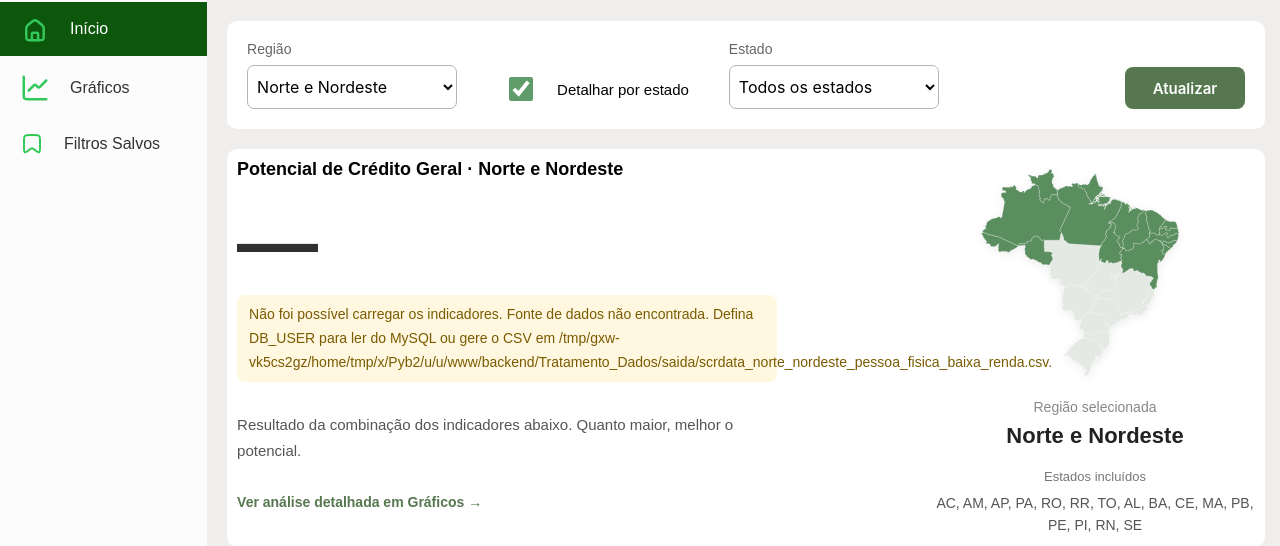
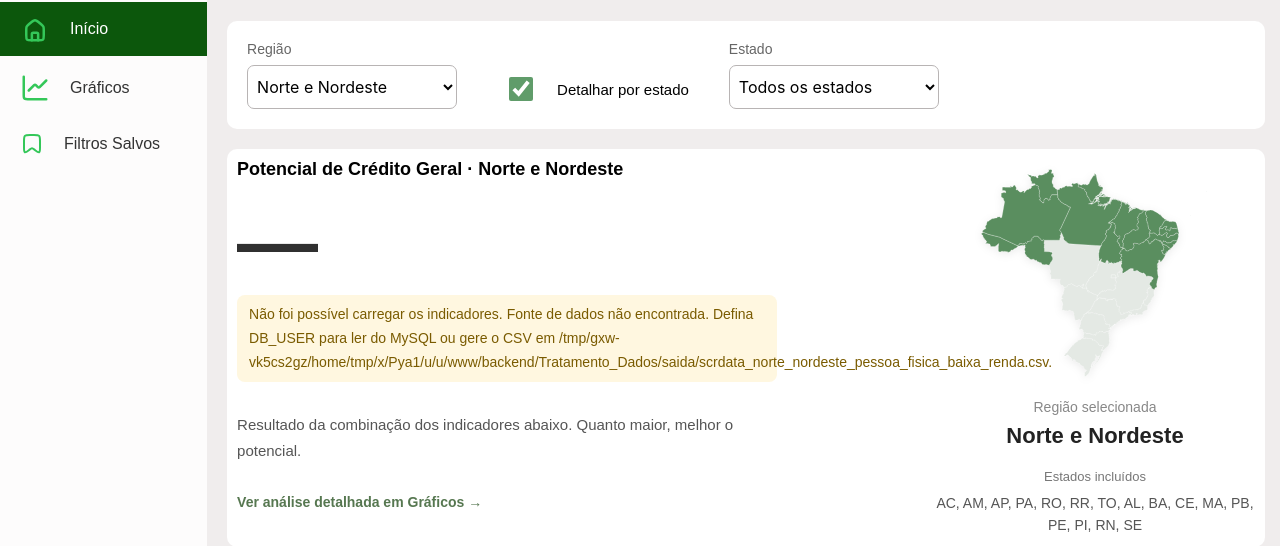
Before and after one commit to fatec-sjc-404-team/API-DSM-1SEMESTRE-2026, a Flask app: page / in a window 1280 px wide. Shown: the part 132-678 px from the top of the page. Run offline with Flask 3, Linux system fonts and the light colour scheme.

Commit message:
feat(FC404-99): remover botao redundante atualizar dos filtros

```diff
--- a/backend/static/css/index.css
+++ b/backend/static/css/index.css
@@ -60,25 +60,6 @@
 .switch-group label {
   font-size: 15px;
   font-weight: 500;
-}
-
-.filters button {
-  margin-left: auto;
-  width: 120px;
-  height: 42px;
-  border: none;
-  border-radius: 8px;
-  background: rgba(44, 85, 36, 0.8);
-  color: #fff;
-  font:
-    600 15px 'Inter',
-    sans-serif;
-  cursor: pointer;
-  transition: 0.25s;
-}
-
-.filters button:hover {
-  background: #283d2b;
 }
 
 .hero {
@@ -390,8 +371,3 @@
   text-align: right;
   color: #303030;
 }
-
-.filters button:disabled {
-  opacity: 0.6;
-  cursor: wait;
-}
--- a/backend/static/js/potencial-credito.js
+++ b/backend/static/js/potencial-credito.js
@@ -59,7 +59,6 @@ document.addEventListener('DOMContentLoaded', () => {
     regiao: document.getElementById('filtro-regiao'),
     estado: document.getElementById('filtro-estado'),
     detalharEstado: document.getElementById('estado'),
-    atualizar: document.getElementById('btn-atualizar'),
     tituloPotencial: document.getElementById('titulo-potencial'),
     valorPotencial: document.getElementById('valor-potencial'),
     aviso: document.getElementById('aviso-potencial'),
@@ -108,7 +107,6 @@ document.addEventListener('DOMContentLoaded', () => {
 
   async function carregar() {
     estado.buscando = true;
-    elementos.atualizar.disabled = true;
     mostrarAviso('Carregando indicadores...');
 
     try {
@@ -119,7 +117,6 @@ document.addEventListener('DOMContentLoaded', () => {
       mostrarAviso(`Não foi possível carregar os indicadores. ${erro.message}`);
     } finally {
       estado.buscando = false;
-      elementos.atualizar.disabled = false;
       renderizar();
     }
   }
@@ -374,7 +371,6 @@ document.addEventListener('DOMContentLoaded', () => {
 
   elementos.regiao.addEventListener('change', () => escolherRegiao(elementos.regiao.value));
   elementos.estado.addEventListener('change', () => escolherEstado(elementos.estado.value));
-  elementos.atualizar.addEventListener('click', carregar);
 
   if (elementos.detalharEstado) {
     elementos.detalharEstado.addEventListener('change', renderizar);
--- a/backend/templates/index.html
+++ b/backend/templates/index.html
@@ -34,7 +34,6 @@
           <option value="">Todos os estados</option>
         </select>
       </div>
-      <button type="button" id="btn-atualizar">Atualizar</button>
     </div>
   </section>
   <!--potencial de crédito-->
```
